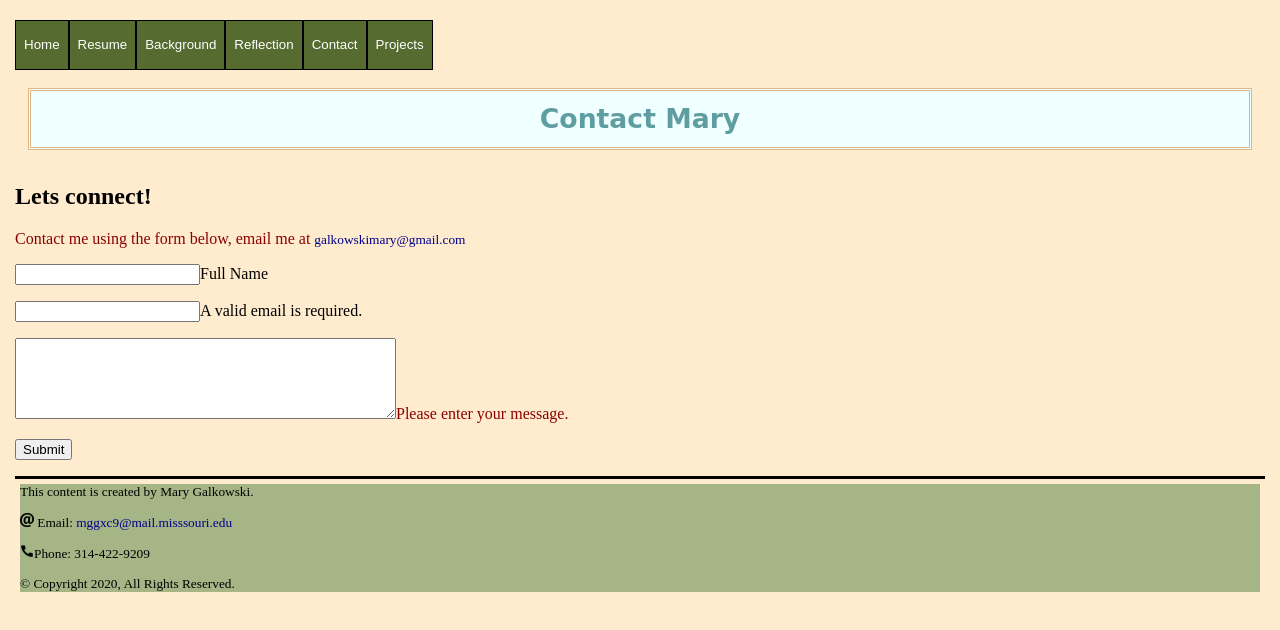
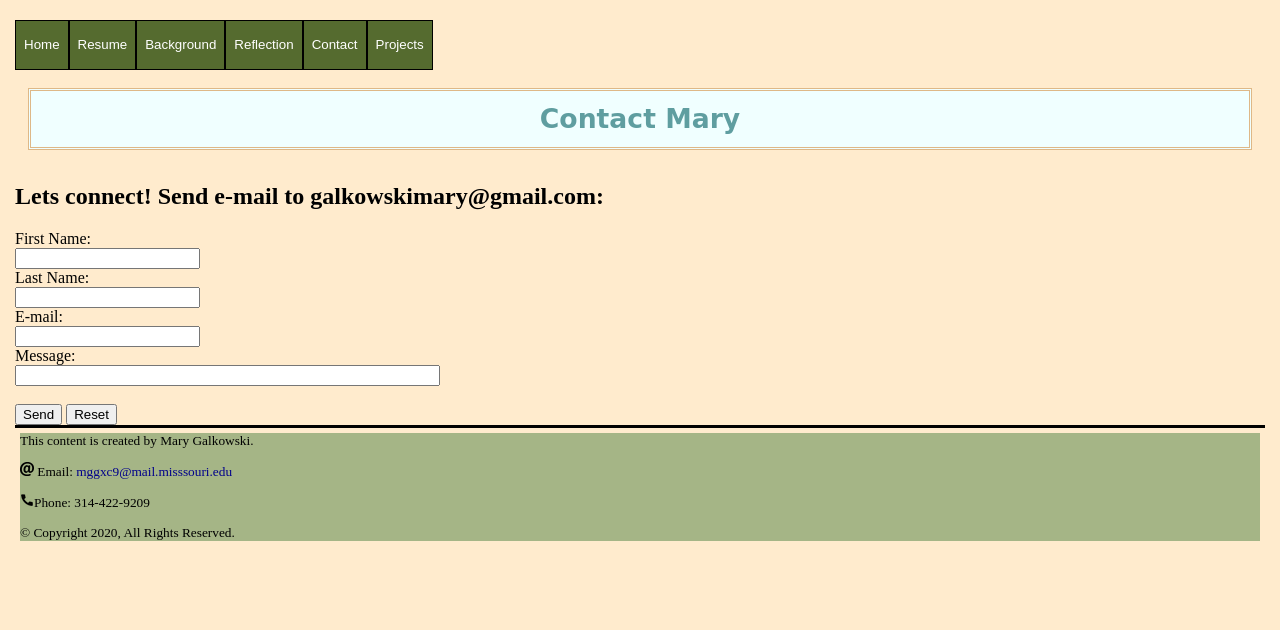
Before and after one commit to marygalkowski/marygalkowski.github.io, a plain HTML site: page islt_7310/contact.html in a window 1280 px wide. Drawn offline with Linux system fonts and the light colour scheme.

Commit message:
Add files via upload

```diff
--- a/islt_7310/contact.html
+++ b/islt_7310/contact.html
@@ -65,23 +65,22 @@ Validation Date: April 26, 2020 -->
         </div>
 
 <section>
-  <h2>Lets connect!</h2>
-  <p>Contact me using the form below,  email me at <a href="mailto:galkowskimary@gmail.com">galkowskimary@gmail.com</a></p>
+  <h2>Lets connect! Send e-mail to galkowskimary@gmail.com:</h2>
 
-  <form name="form1" method="post" action="formmail.php">
-    <span id="nameTextField">
-      <label for="name"></label>
-      <input type="text" name="name" id="name">Full Name</span>
-      <p><span id="emailTextField"></span></p>
-    <label for="email"></label>
-    <input type="text" name="email" id="email">A valid email is required.
-    <p><span id="messageTextArea">
-    <label for="message"></label>
-    <textarea name="message" id="message" cols="45" rows="5"></textarea>Please enter your message.</span></p>
-    <p>
-      <input type="submit" name="Submit" id="Submit" value="Submit">
-    </p>
-  </form>
+
+  <form action="mailto:galkowskimary@gmail.com?subject=Portfolio%20Website%20Contact" method="post" enctype="text/plain">
+First Name:<br>
+<input type="text" id="name"><br>
+    Last Name:<br>
+<input type="text" name="name"><br>
+E-mail:<br>
+<input type="text" name="mail"><br>
+Message:<br>
+<input type="text" name="message" size="50"><br><br>
+<input type="submit" value="Send">
+<input type="reset" value="Reset">
+</form>
+
 
 
 
```
